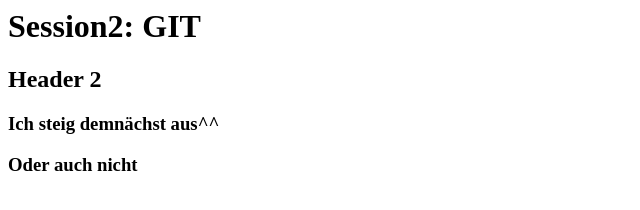
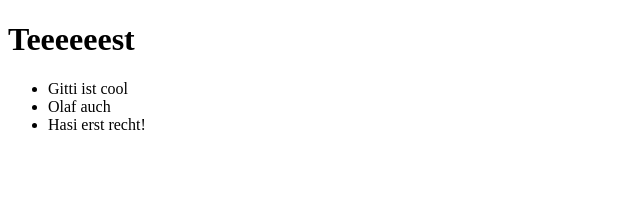
Before and after one commit to Leni2018/html2, a plain HTML site: page Index.html in a window 1280 px wide. Shown: the whole page, without its empty margins (0-640 px from the left). Drawn offline with Linux system fonts and the light colour scheme.

Commit message:
neue html struktur

```diff
--- a/Index.html
+++ b/Index.html
@@ -1,4 +1,20 @@
-<h1> Session2: GIT</h1>
-	<h2>Header 2</h2>
-		<h3>Ich steig demnächst aus^^</h3>
-		<h3>Oder auch nicht</h3>
+<!DOCTYPE html>
+<html lang="en">
+
+<head>
+	<meta charset="UTF-8">
+	<meta name="viewport" content="width=device-width, initial-scale=1.0">
+	<meta http-equiv="X-UA-Compatible" content="ie=edge">
+	<title>Document</title>
+</head>
+
+<body>
+	<h1>Teeeeeest</h1>
+	<ul>
+		<li>Gitti ist cool</li>
+		<li>Olaf auch</li>
+		<li>Hasi erst recht!</li>
+	</ul>
+</body>
+
+</html>
```
